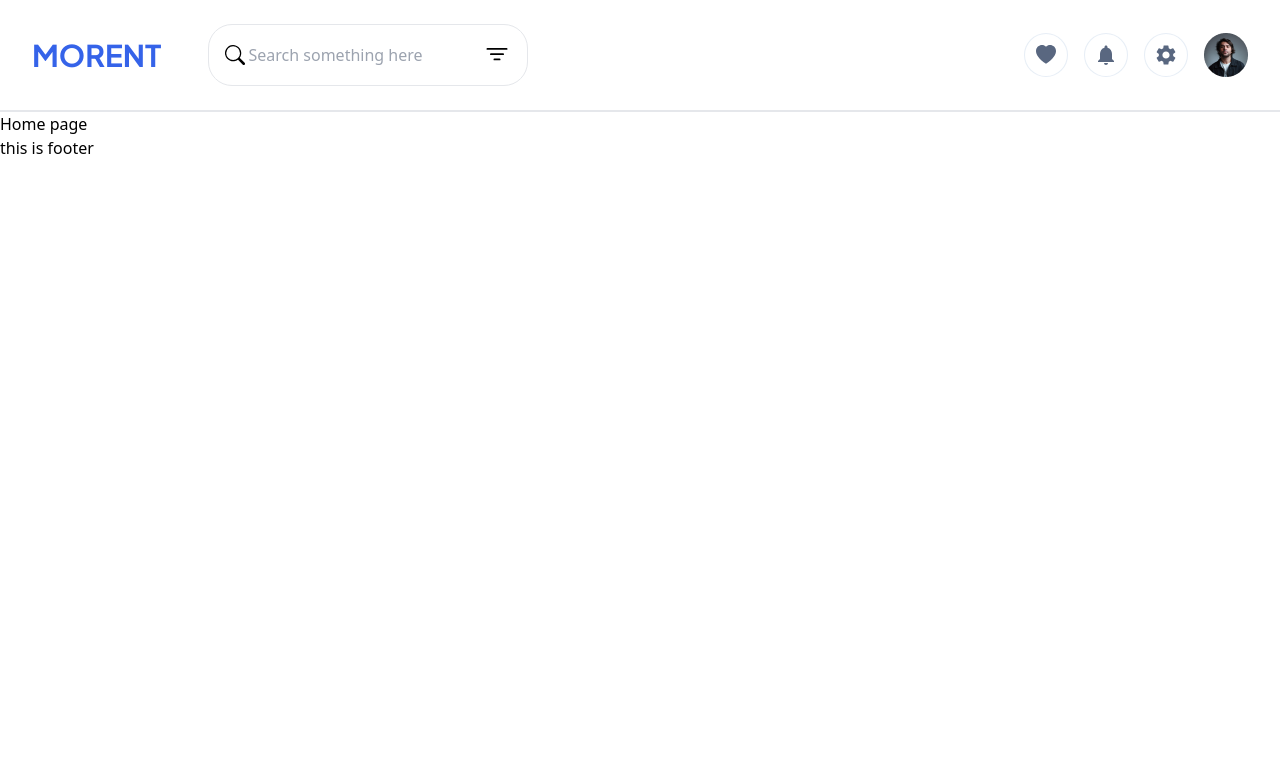
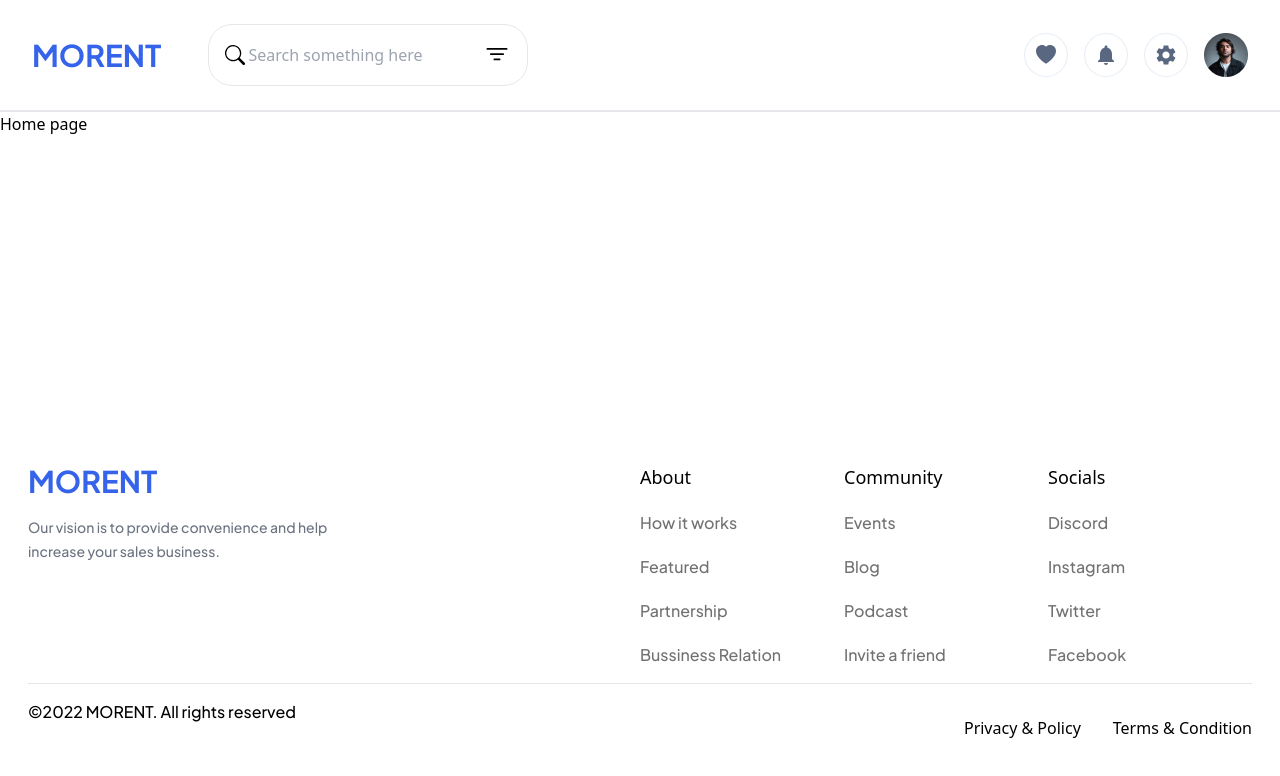
Before and after one commit to mary9978/car-rent, a React (Vite) app: page / in a window 1280 px wide. Shown: the top 776 px of the page. Built offline with nearby package versions, Linux system fonts and the light colour scheme.

Commit message:
design footer file

```diff
--- /dev/null
+++ b/src/components/Footer/Footer.jsx
@@ -0,0 +1,91 @@
+import { Link } from "react-router-dom";
+const Footer = () => {
+  return (
+    <footer className=" md:absolute bottom-0 right-0 left-0 p-7">
+      <div className="mb-4 grid md:grid-cols-6 grid-cols-2 md:gap-y-0 gap-y-8">
+        <div className="md:col-span-3 col-span-2 md:my-0 my-4">
+          <div className="grid grid-cols-4">
+            <div className="lg:col-span-2 col-span-3">
+              <h2 className="font-plusJakarta font-bold text-3xl text-blue-500">
+                MORENT
+              </h2>
+              <p className="leading-6 text-sm font-plusJakarta text-gray-500 font-medium py-4">
+                Our vision is to provide convenience and help increase your
+                sales business.
+              </p>
+            </div>
+          </div>
+        </div>
+
+        <div>
+          <h3 className="text-lg">About</h3>
+          <div className="grid gap-y-5 mt-5">
+            <a className="font-plusJakarta text-grayLight font-medium">
+              How it works
+            </a>
+            <a className="font-plusJakarta text-grayLight font-medium">
+              Featured
+            </a>
+            <a className="font-plusJakarta text-grayLight font-medium">
+              Partnership
+            </a>
+            <a className="font-plusJakarta text-grayLight font-medium">
+              Bussiness Relation
+            </a>
+          </div>
+        </div>
+
+        <div className="mx-auto md:mx-0">
+          <h3 className="text-lg">Community</h3>
+          <div className="grid gap-y-5 mt-5">
+            <a className="font-plusJakarta text-grayLight font-medium">
+              Events
+            </a>
+            <a className="font-plusJakarta text-grayLight font-medium">Blog</a>
+            <a className="font-plusJakarta text-grayLight font-medium">
+              Podcast
+            </a>
+            <a className="font-plusJakarta text-grayLight font-medium">
+              Invite a friend
+            </a>
+          </div>
+        </div>
+
+        <div>
+          <h3 className="text-lg">Socials</h3>
+          <div className="grid gap-y-5 mt-5">
+            <a className="font-plusJakarta text-grayLight font-medium">
+              Discord
+            </a>
+            <a className="font-plusJakarta text-grayLight font-medium">
+              Instagram
+            </a>
+            <a className="font-plusJakarta text-grayLight font-medium">
+              Twitter
+            </a>
+            <a className="font-plusJakarta text-grayLight font-medium">
+              Facebook
+            </a>
+          </div>
+        </div>
+      </div>
+      <hr />
+      <div className="my-4 flex flex-col md:flex-row md:justify-between">
+        <div>
+          <h2 className="text-center font-plusJakarta text-base">
+            ©2022 MORENT. All rights reserved
+          </h2>
+        </div>
+        <div className="flex gap-x-8 my-4 justify-center">
+          <Link className="text-center" to="">
+            Privacy & Policy
+          </Link>
+          <Link className="text-center" to="">
+            Terms & Condition
+          </Link>
+        </div>
+      </div>
+    </footer>
+  );
+};
+export default Footer;
--- a/src/pages/Layout.jsx
+++ b/src/pages/Layout.jsx
@@ -1,11 +1,12 @@
 import Header from "../components/Header/Header";
+import Footer from "../components/Footer/Footer.jsx";
 
 const Layout = ({children}) => {
     return (
         <>
             <Header/>
             {children}
-            <h1>this is footer</h1>
+            <Footer/>
         </>
      );
 }
--- a/tailwind.config.js
+++ b/tailwind.config.js
@@ -8,6 +8,7 @@ module.exports = {
       },
       colors: {
         borderColor: "#C3D4E966",
+        grayLight:"#13131399",
         blue: {
           500: "#3563E9",
         },
```
